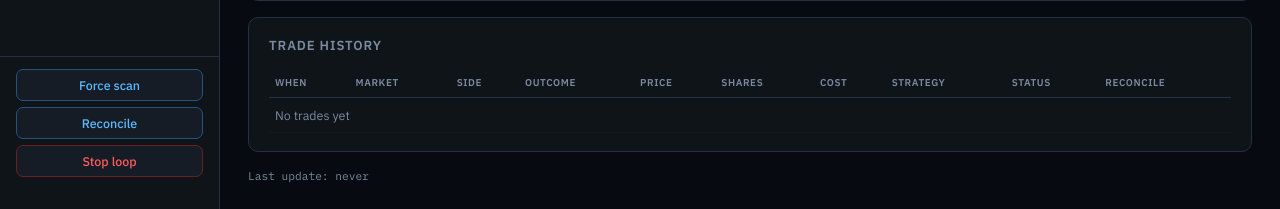
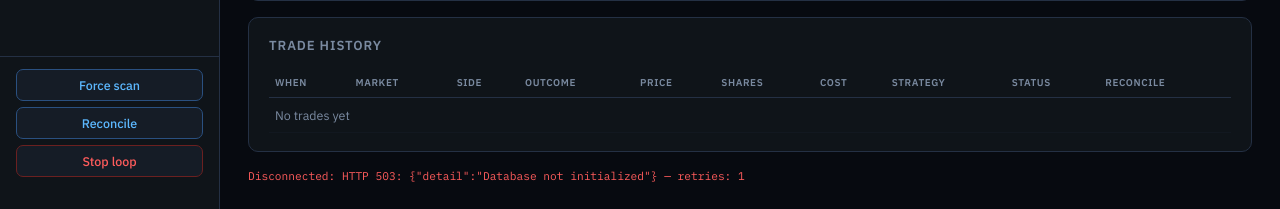
Before and after one commit to malikbalogun/z, a FastAPI app: page / in a window 1280 px wide. Shown: the part 659-868 px from the top of the page. Run offline with FastAPI, Linux system fonts and the light colour scheme.

Commit message:
fix(dashboard): surface real /api/state failure inline instead of silent DISCONNECTED
The dashboard previously caught any fetch failure and only showed 'Disconnected'
in the badge — no status code, no error body, no retry count. That made VPS
incidents (auth-cookie not sent, 502 from a reverse proxy, 500 from the trader,
TLS / hostname mismatch, etc.) impossible to triage from the screenshot alone.

Now on failure we:
- log the underlying error to console once
- write the message + retry count + 'last good Ns ago' into the status line
- attach the message as a tooltip on the runStatus badge
- include the response body snippet for non-2xx responses
- add cache: 'no-store' so a stale cached 401/5xx doesn't pin the UI

Co-authored-by: Malik Balogun <malikbalogun@users.noreply.github.com>

```diff
--- a/templates/index.html
+++ b/templates/index.html
@@ -506,16 +506,41 @@ function authHeaders() {
   return t ? { 'Authorization': 'Bearer ' + t } : {};
 }
 
+let _consecutiveFetchErrors = 0;
+let _lastSuccessfulFetchAt = 0;
+
 async function fetchState() {
   try {
-    const resp = await fetch('/api/state', { credentials: 'include' });
+    const resp = await fetch('/api/state', { credentials: 'include', cache: 'no-store' });
     if (resp.status === 401) { window.location.href = '/login'; return; }
-    if (!resp.ok) throw new Error('HTTP ' + resp.status);
-    updateUI(await resp.json());
+    if (!resp.ok) {
+      let bodySnippet = '';
+      try { bodySnippet = (await resp.text()).slice(0, 160); } catch (_) {}
+      throw new Error('HTTP ' + resp.status + (bodySnippet ? ': ' + bodySnippet : ''));
+    }
+    let body;
+    try { body = await resp.json(); }
+    catch (parseErr) { throw new Error('bad JSON: ' + parseErr.message); }
+    updateUI(body);
+    _consecutiveFetchErrors = 0;
+    _lastSuccessfulFetchAt = Date.now();
     document.getElementById('status').textContent = 'Last update: ' + new Date().toLocaleTimeString();
   } catch (e) {
-    document.getElementById('runStatus').textContent = 'Disconnected';
-    document.getElementById('runStatus').className = 'badge stop';
+    _consecutiveFetchErrors += 1;
+    const rs = document.getElementById('runStatus');
+    rs.textContent = 'Disconnected';
+    rs.className = 'badge stop';
+    rs.title = String(e && e.message ? e.message : e);
+    const status = document.getElementById('status');
+    const sinceOk = _lastSuccessfulFetchAt
+      ? ' (last good ' + Math.round((Date.now() - _lastSuccessfulFetchAt) / 1000) + 's ago)'
+      : '';
+    status.textContent = 'Disconnected: ' + (e && e.message ? e.message : e) +
+      ' \u2014 retries: ' + _consecutiveFetchErrors + sinceOk;
+    status.style.color = 'var(--danger)';
+    if (_consecutiveFetchErrors === 1) {
+      console.error('[dashboard] /api/state failed:', e);
+    }
   }
 }
 
```
